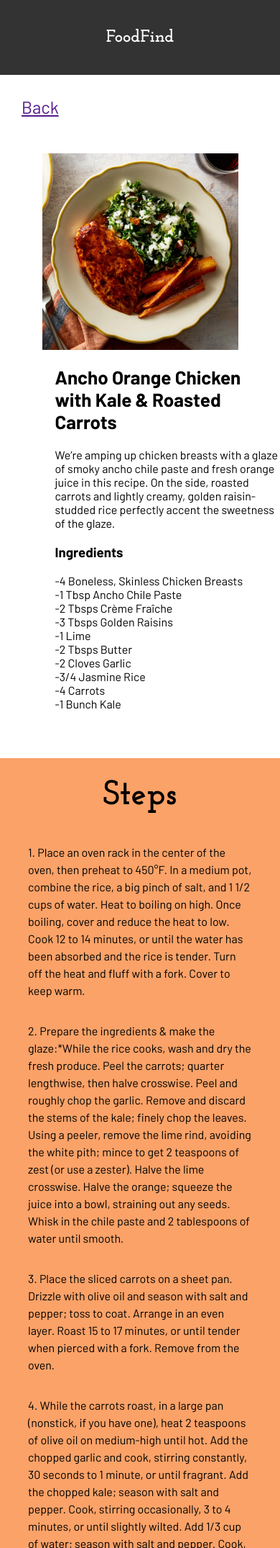
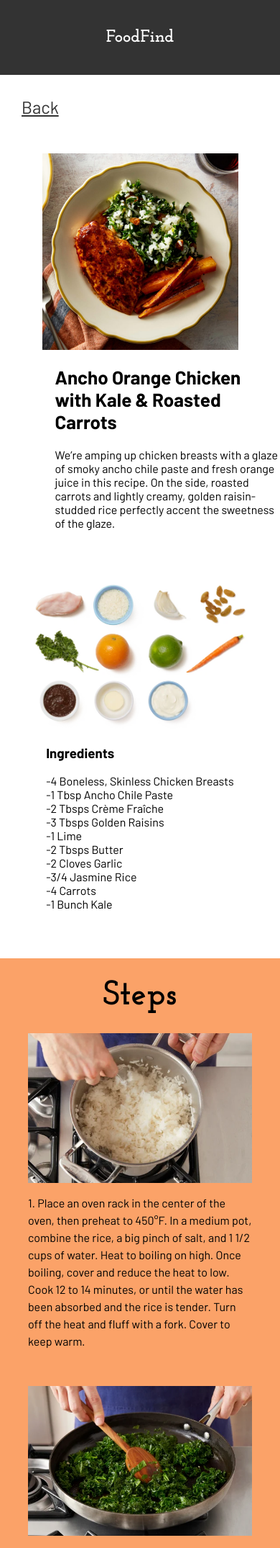
Before and after one commit to domthescott/idm232-ds3765, a PHP site: page /hwk03/index.html in a window 390 px wide. Shown: the top 2150 px of the page at 72% size. Run offline with PHP 8.4, Linux system fonts and the light colour scheme.

Commit message:
Recipe Images

```diff
--- a/hwk03/index.html
+++ b/hwk03/index.html
@@ -28,6 +28,8 @@
 <div class="recipecontentholder">
 <div class="recipecontenttop">
 
+
+    <div class="nameandimage">
         <img class="recipeimage" src="Images/Ancho-OrangeChicken.jpg">
 
         <div class="recipenameandingredients">
@@ -35,7 +37,15 @@
 
 
             <p>Weʼre amping up chicken breasts with a glaze of smoky ancho chile paste and fresh orange juice in this recipe. On the side, roasted carrots and lightly creamy, golden raisin-studded rice perfectly accent the sweetness of the glaze.</p>
+
+
+        </div>
+    </div>
+
+
     <div class="ingredients">
+        <img id= "ingredientimagelist" src="Images/0101_ING_FPP_large_feature.webp">
+        <div>
         <h3 class="ingredientstitle">
             Ingredients
         </h3>
@@ -52,32 +62,41 @@
             -4 Carrots<br>
             -1 Bunch Kale<br>
         </p>
+    </div>
+
 
 
     </div>
 
+
  </div>
 
- </div>
  <div class="recipecontentbottom">
    <div class="stepscontainer">
 
     <h2 class="stepsheader">Steps</h2>
+    <img class="step" src="Images/0101_FPP_Chicken-Rice_18594_WEB.webp">
     <p class="steps">1. Place an oven rack in the center of the oven, then preheat to 450°F. In a medium pot, combine the rice, a big pinch of salt, and 1 1/2 cups of water. Heat to boiling on high. Once boiling, cover and reduce the heat to low. Cook 12 to 14 minutes, or until the water has been absorbed and the rice is tender. Turn off the heat and fluff with a fork. Cover to keep warm.
     </p>
-    <p>
+    <img class="step" src="Images/0101_FPP_Chicken-Rice_18609_WEB.webp">
+    <p class="steps">
 2. Prepare the ingredients & make the glaze:*While the rice cooks, wash and dry the fresh produce. Peel the carrots; quarter lengthwise, then halve crosswise. Peel and roughly chop the garlic. Remove and discard the stems of the kale; finely chop the leaves. Using a peeler, remove the lime rind, avoiding the white pith; mince to get 2 teaspoons of zest (or use a zester). Halve the lime crosswise. Halve the orange; squeeze the juice into a bowl, straining out any seeds. Whisk in the chile paste and 2 tablespoons of water until smooth.
 </p>
-<p>
+<img class="step" src="Images/0101_FPP_Chicken-Rice_18622_WEB.webp">
+<p class="steps">
 3. Place the sliced carrots on a sheet pan. Drizzle with olive oil and season with salt and pepper; toss to coat. Arrange in an even layer. Roast 15 to 17 minutes, or until tender when pierced with a fork. Remove from the oven.
 </p>
-<p>
+<img class="step" src="Images/0101_FPP_Chicken-Rice_18626_WEB.webp">
+<p class="steps">
 4. While the carrots roast, in a large pan (nonstick, if you have one), heat 2 teaspoons of olive oil on medium-high until hot. Add the chopped garlic and cook, stirring constantly, 30 seconds to 1 minute, or until fragrant. Add the chopped kale; season with salt and pepper. Cook, stirring occasionally, 3 to 4 minutes, or until slightly wilted. Add 1/3 cup of water; season with salt and pepper. Cook, stirring occasionally, 3 to 4 minutes, or until the kale has wilted and the water has cooked off. Transfer to the pot of cooked rice. Stir to combine; season with salt and pepper to taste. Cover to keep warm. Wipe out the pan.
 </p>
-<p>
+<img class="step" src="Images/0101_FPP_Chicken-Rice_18639_WEB.webp">
+
+<p class="steps">
 5. Cook & glaze the chicken:*While the carrots continue to roast, pat the chicken dry with paper towels; season with salt and pepper on both sides. In the same pan, heat 2 teaspoons of olive oil on medium-high until hot. Add the seasoned chicken and cook 4 to 6 minutes on the first side, or until browned. Flip and cook 2 to 3 minutes, or until lightly browned. Add the glaze and cook, frequently spooning the glaze over the chicken, 2 to 3 minutes, or until the chicken is coated and cooked through. Turn off the heat; stir the butter and the juice of 1 lime half into the glaze until the butter has melted. Season with salt and pepper to taste.
 </p>
-<p>
+<img class="step" src="Images/0101_FPP_Chicken-Rice_18630_WEB.webp">
+<p class="steps">
 6. Finish the rice & serve your dish:*To the pot of cooked rice and kale, add the lime zest, crème fraîche, raisins, and the juice of the remaining lime half. Stir to combine; season with salt and pepper to taste. Serve the glazed chicken with the finished rice and roasted carrots. Top the chicken with the remaining glaze from the pan. Enjoy!
 </p>
 
--- a/hwk03/stylesheet.css
+++ b/hwk03/stylesheet.css
@@ -26,6 +26,7 @@ margin-top: 30px;
 
 .back {margin-left: 30px;
 font-size: 24px;
+color: #333;
 }
 
 .recipeimage {
@@ -41,7 +42,7 @@ font-size: 24px;
         margin-top: 50px;
         margin-bottom: 50px;
 display: flex;
-flex-direction: row;
+flex-direction: column;
 justify-content: center;
 align-items: center;}
 
@@ -56,7 +57,42 @@ align-items: center;}
 
    }
 
+   .nameandimage {display:flex;
+flex-direction: row;}
 
+@media (max-width: 769px) {
+    .nameandimage {flex-direction: column;
+    justify-content: center;
+align-items: center;}
+
+   }
+
+
+@media (max-width: 769px) {
+    .recipecontenttop {flex-direction: column;
+    justify-content: center;
+align-items: center;}
+
+   }
+
+
+   .ingredients {
+    margin-top: 50px;
+    display: flex;
+flex-direction: row;
+font-family: 'Barlow', sans-serif;}
+
+@media (max-width: 769px)
+{
+    .ingredients {flex-direction: column;
+        justify-content: center;
+    align-items: center;}}
+
+    #ingredientimagelist {width: 50vw;}
+
+    @media (max-width: 769px) {
+        #ingredientimagelist {width: 80vw}
+       }
 
     .recipename {font-size: 32px;}
 
@@ -80,10 +116,18 @@ align-items: center;}
 flex-direction: row;
 justify-content: center;}
 
-.steps {  font-family: 'Barlow', sans-serif;}
+.steps {  font-family: 'Barlow', sans-serif;
+width: 50vw;
+margin-bottom: 50px;}
+
 
 .stepsheader {font-family: 'Josefin Slab', serif;
 font-size: 48px;}
+
+
+@media (max-width: 769px) {
+    .steps {width: 80vw}
+   }
 
 .stepscontainer {
     display: flex;
@@ -113,6 +157,13 @@ font-size: 48px;}
         justify-content: center;
     }
 
+.step {width: 50vw;}
+
+
+@media (max-width: 769px) {
+    .step {width: 80vw}
+   }
+
     .footer-container {
         display: flex;
         flex-direction: column;
--- a/index.html
+++ b/index.html
@@ -19,7 +19,7 @@
 </head>
 
 <body>
-    <div id="navbar"><h5>FoodFind</h5></div>
+    <div id="navbar"><h5>FoodFind   </h5></div>
 
     <div id="hero"><h1 id="heroheader">FoodFind</h1></div>
 
```
Also changed, not shown: hwk03/Images/0101_FPP_Chicken-Rice_18594_WEB.webp (added), hwk03/Images/0101_FPP_Chicken-Rice_18609_WEB.webp (added), hwk03/Images/0101_FPP_Chicken-Rice_18622_WEB.webp (added), hwk03/Images/0101_FPP_Chicken-Rice_18626_WEB.webp (added), hwk03/Images/0101_FPP_Chicken-Rice_18630_WEB.webp (added), hwk03/Images/0101_FPP_Chicken-Rice_18639_WEB.webp (added), hwk03/Images/0101_ING_FPP_large_feature.webp (added). Lines whose indentation alone changed are shown as unchanged.
